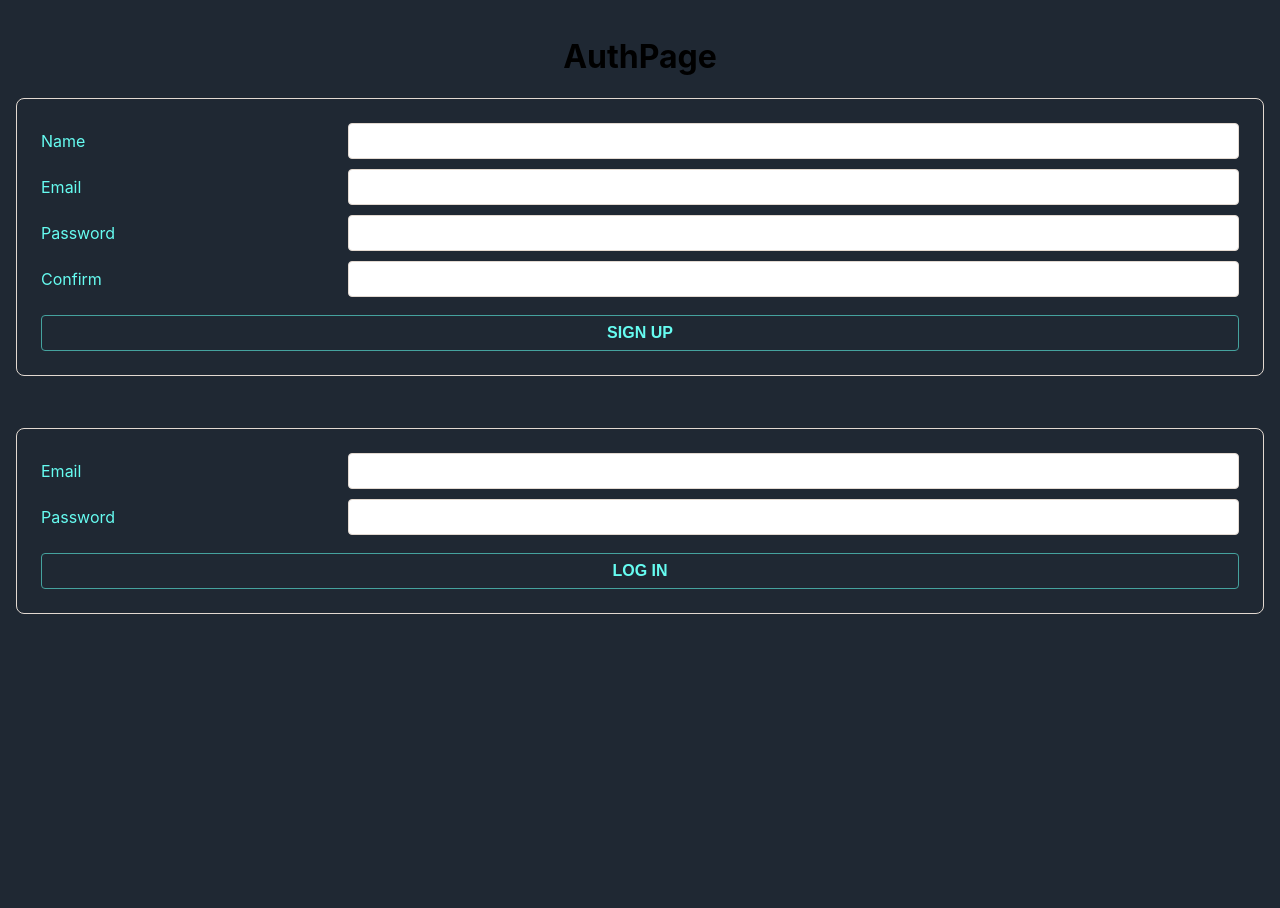
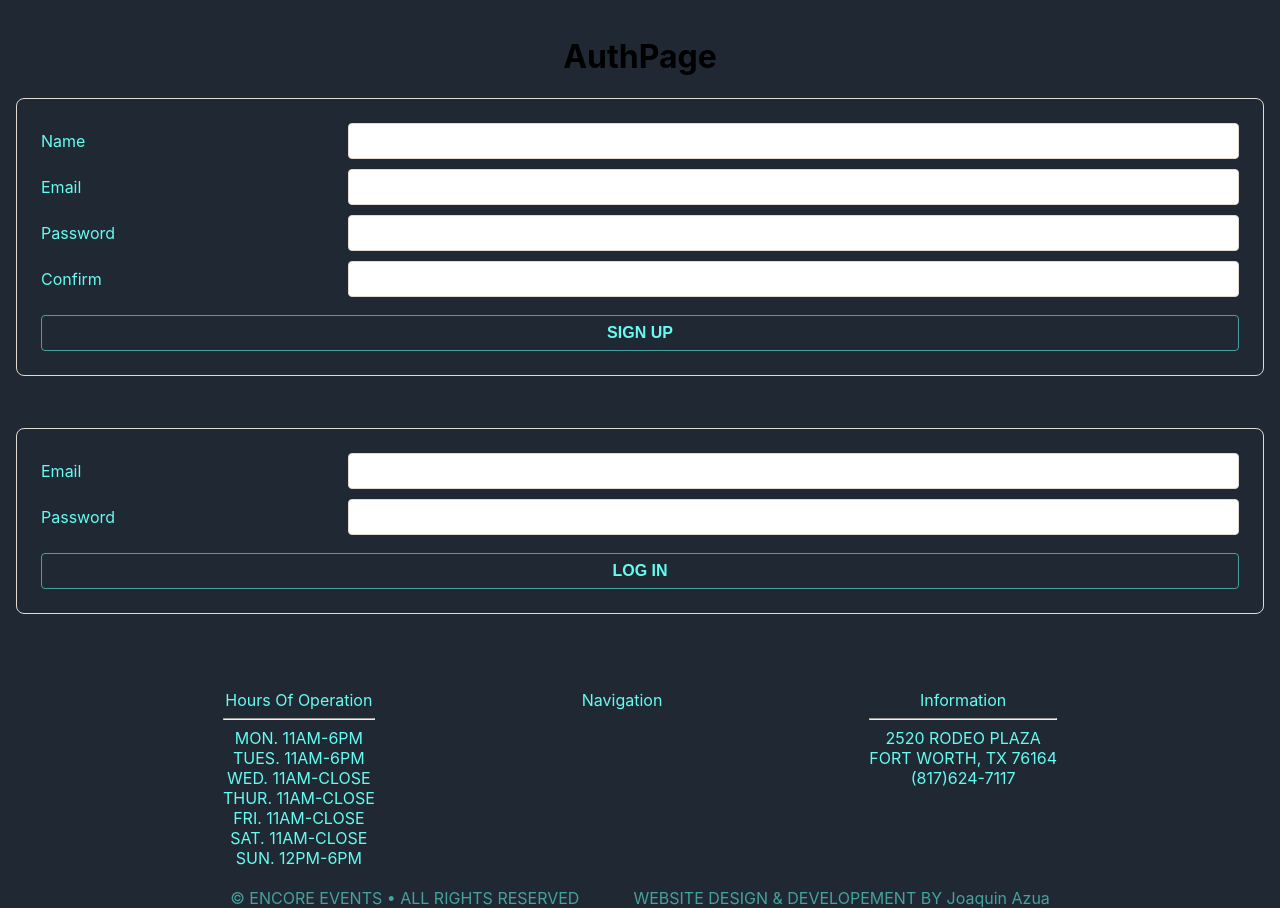
Before and after one commit to JoaquinAzua/Encore, a React (Create React App) app: page / in a window 1280 px wide. Before the commit the page ends 805 px from the top, so only its background shows below. Built offline with nearby package versions, Linux system fonts and the light colour scheme.

Commit message:
add some css

```diff
--- a/src/components/EventListItem/EventListItem.css
+++ b/src/components/EventListItem/EventListItem.css
@@ -15,7 +15,7 @@
   .EventListItem .image > img
    {
     height: 20vw;
-    width: 20vw;
+    width: 25vw;
     font-size: 2vw;
     margin: 3vmin;
     background-color: var(--tan-1);
@@ -23,6 +23,8 @@
     border-radius: 1vmin;
   }
   .EventListItem .name {
+    display: flex;
+    justify-content: left;
     font-size: 3vmin;
     margin-left: 5vw;
 
@@ -30,9 +32,6 @@
   .EventListItem .buy {
     display: flex;
     flex-direction: column;
-  }
-
-  .EventListItem .buy {
     font-size: 1.7vw;
     text-align: center;
     color: var(--text-light);
--- a/src/components/EventListItem/EventListItem.jsx
+++ b/src/components/EventListItem/EventListItem.jsx
@@ -4,15 +4,13 @@ import { Link } from 'react-router-dom'
 
 export default function EventListItem({event}) {
     var date = new Date(event.date);
-    var d = date.getDate();
-    var m = date.getMonth()+1;
-    var y = date.getFullYear();
+    var d = date.toLocaleString();
 
     return (
         <div className="EventListItem">
 
             <div className="image "><img src={event.image} /></div>
-            <div className="name">{event.name} <hr /> Saturday {m}/{d}</div>
+            <div className="name"><span>{event.name} <hr /> Saturday {d}</span></div>
             <div className="buy">
                 <span></span>
                 <button className="buttn" >
--- a/src/components/TableList/TableList.jsx
+++ b/src/components/TableList/TableList.jsx
@@ -30,7 +30,7 @@ export default function TableList({tables, tickets, handleAddToCart}) {
   // console.log(filterTickets)
   return (
     <>
-      <div className='header'>Encore</div>
+      {/* <div className='header'>Encore</div> */}
     <main className='flex'>
       <aside className='ticketinfo'>
         <div>
--- a/src/pages/App/App.css
+++ b/src/pages/App/App.css
@@ -36,3 +36,18 @@
     transform: rotate(360deg);
   }
 }
+
+.footerinfo {
+  display : flex;
+  margin-top: 40px;
+  justify-content: space-evenly;
+  color: #66fcf1;
+  /* background-color: #C5C6C7; */
+}
+
+.copyright {
+  margin-top: 20px;
+  color: #45A29E;
+  /* background-color: #C5C6C7; */
+
+}
--- a/src/pages/App/App.jsx
+++ b/src/pages/App/App.jsx
@@ -33,6 +33,12 @@ function App() {
         :
         <AuthPage user={user} setUser={setUser} />
       }
+          <div className='footerinfo'>
+            <div className='hours'>Hours Of Operation<hr />MON. 11AM-6PM<br />TUES. 11AM-6PM<br />WED. 11AM-CLOSE<br />THUR. 11AM-CLOSE<br />FRI. 11AM-CLOSE<br />SAT. 11AM-CLOSE<br />SUN. 12PM-6PM<br /></div>
+            <div className='footernav'>Navigation</div>
+            <div className='hinfo'>Information <hr /> 2520 RODEO PLAZA <br /> FORT WORTH, TX 76164 <br /> (817)624-7117</div>
+          </div>
+            <footer className='copyright'>© ENCORE EVENTS • ALL RIGHTS RESERVED &nbsp; &nbsp; &nbsp; &nbsp; &nbsp;&nbsp; WEBSITE DESIGN & DEVELOPEMENT BY Joaquin Azua </footer>
     </main>
   );
 }
```
